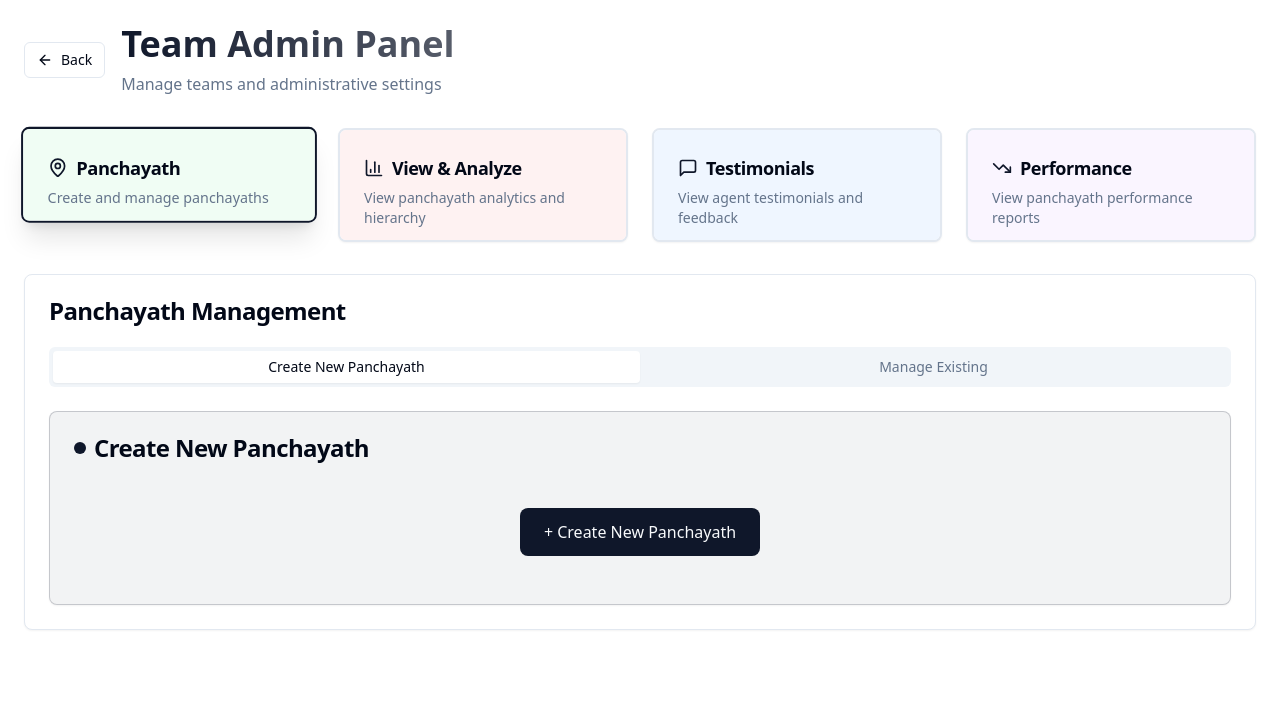
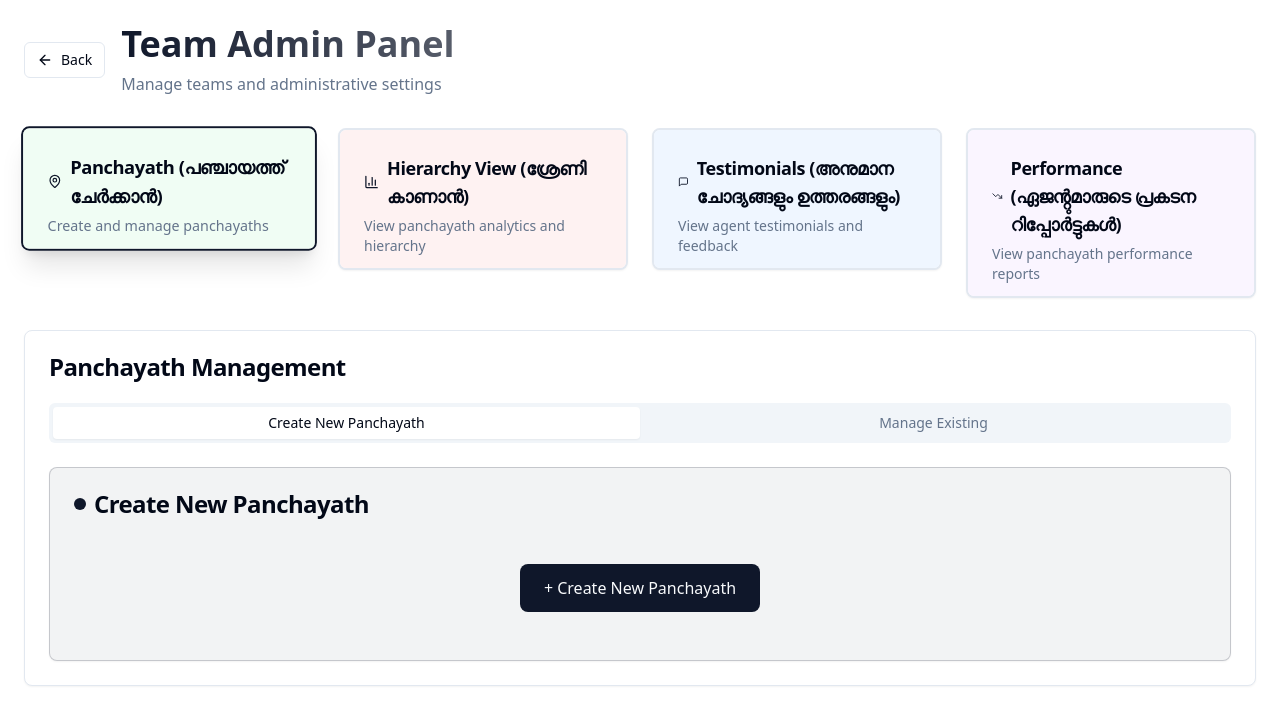
Before and after one commit to evaselfe/spacial-tasks-13, a React (Vite) app: page /admin in a window 1280 px wide. Shown: the top 724 px of the page. Built offline with nearby package versions, Linux system fonts and the light colour scheme.

Commit message:
Visual edit in Lovable

```diff
--- a/src/pages/TeamAdmin.tsx
+++ b/src/pages/TeamAdmin.tsx
@@ -6,7 +6,6 @@ import { ViewAnalyze } from "@/components/admin/ViewAnalyze";
 import { PanchayathManagement } from "@/components/admin/PanchayathManagement";
 import { AgentTestimonialAnalytics } from "@/components/admin/AgentTestimonialAnalytics";
 import { PerformanceReport } from "@/components/admin/PerformanceReport";
-
 import { ArrowLeft, Shield, Settings, BarChart3, MapPin, Users, MessageSquare, TrendingDown } from "lucide-react";
 import { useNavigate } from "react-router-dom";
 const TeamAdmin = () => {
@@ -39,7 +38,7 @@ const TeamAdmin = () => {
               <CardHeader className="pb-3 bg-green-50">
                 <div className="flex items-center gap-2">
                   <MapPin className="h-5 w-5 text-primary" />
-                  <CardTitle className="text-lg">Panchayath</CardTitle>
+                  <CardTitle className="text-lg">Panchayath (പഞ്ചായത്ത് ചേർക്കാൻ)</CardTitle>
                 </div>
                 <CardDescription>
                   Create and manage panchayaths
@@ -53,7 +52,7 @@ const TeamAdmin = () => {
               <CardHeader className="pb-3 bg-red-50">
                 <div className="flex items-center gap-2">
                   <BarChart3 className="h-5 w-5 text-primary" />
-                  <CardTitle className="text-lg">View & Analyze</CardTitle>
+                  <CardTitle className="text-lg">Hierarchy View (ശ്രേണി കാണാൻ)</CardTitle>
                 </div>
                 <CardDescription>
                   View panchayath analytics and hierarchy
@@ -67,7 +66,7 @@ const TeamAdmin = () => {
               <CardHeader className="pb-3 bg-blue-50">
                 <div className="flex items-center gap-2">
                   <MessageSquare className="h-5 w-5 text-primary" />
-                  <CardTitle className="text-lg">Testimonials</CardTitle>
+                  <CardTitle className="text-lg">Testimonials (അനുമാന ചോദ്യങ്ങളും ഉത്തരങ്ങളും)</CardTitle>
                 </div>
                 <CardDescription>
                   View agent testimonials and feedback
@@ -81,7 +80,7 @@ const TeamAdmin = () => {
               <CardHeader className="pb-3 bg-purple-50">
                 <div className="flex items-center gap-2">
                   <TrendingDown className="h-5 w-5 text-primary" />
-                  <CardTitle className="text-lg">Performance</CardTitle>
+                  <CardTitle className="text-lg">Performance (ഏജൻ്റുമാരുടെ പ്രകടന റിപ്പോർട്ടുകൾ)</CardTitle>
                 </div>
                 <CardDescription>
                   View panchayath performance reports
```
